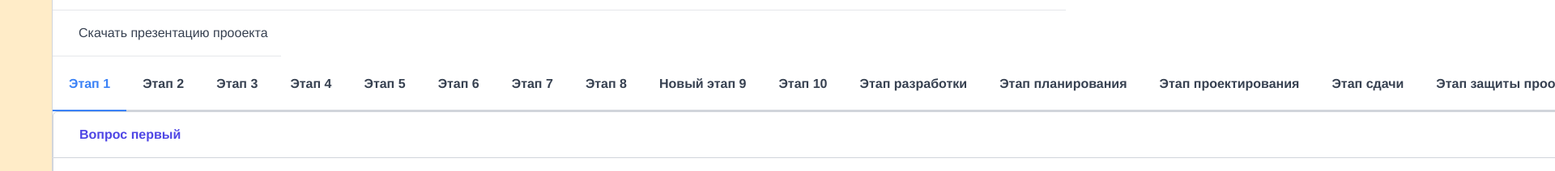
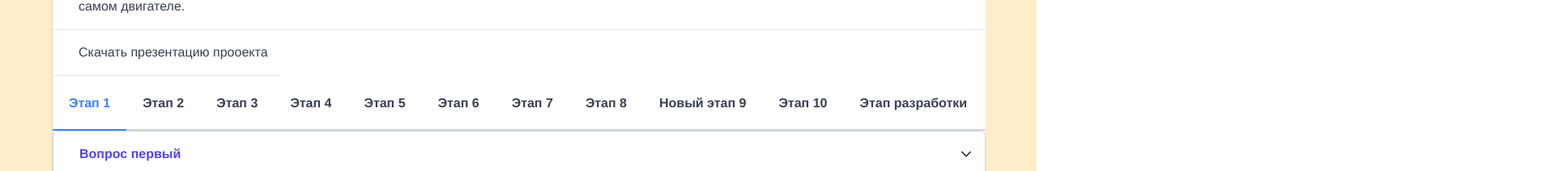
Before and after one commit to psy21d/Bronnikov, a Vue app: page /expert in a window 1280 px wide. Shown: the part 324-536 px from the top of the page at 81% size, 1920 px wide, since content can reach past the window. Built offline with nearby package versions, Linux system fonts and the light colour scheme.

Commit message:
Скролл на табах этапов проекта

```diff
--- a/src/pages/ExpertPage.vue
+++ b/src/pages/ExpertPage.vue
@@ -45,12 +45,12 @@
                                     </template>
                                     <template #slot3>
                                         <TabMenu
-                                            class="asks-tab-menu"
+                                            class="asks-tab-menu max-w-6xl"
                                             :model="projectMenuItems[0]"
                                             :activeIndex="projectMenuItemsActiveTabs[0]"
                                             @tab-change="(e) => projectMenuItemsTabChange(e, 0)"
                                         />
-                                        <!-- 0 здесь меняется на переменную цикла, проойтись по данным и собрать -->
+                                        <!-- 0 здесь меняется на переменную цикла, проойтись по данным и собрать, создать все табы и вкладки -->
                                         <Accordion :activeIndex="0" class="expert-page-accordion" v-if="projectMenuItemsActiveTabs[0] === 0">
                                             <AccordionTab>
                                                 <template #header>
@@ -93,7 +93,7 @@
                                                     :info="`Безоопасно ли это?`"
                                                 />
                                             </AccordionTab>
-                                            <AccordionTab>
+                                            <AccordionTab :disabled="true">
                                                 <template #header>
                                                     <TextCard
                                                         :header="'Всего 4 вопроса'"
@@ -182,7 +182,7 @@ export default defineComponent({
                 {label: 'Этап планирования'},
                 {label: 'Этап проектирования'},
                 {label: 'Этап сдачи'},
-                {label: 'Этап защиты прооекта'}
+                {label: 'Этап защиты проекта'}
             ],
             [],
             []
```
